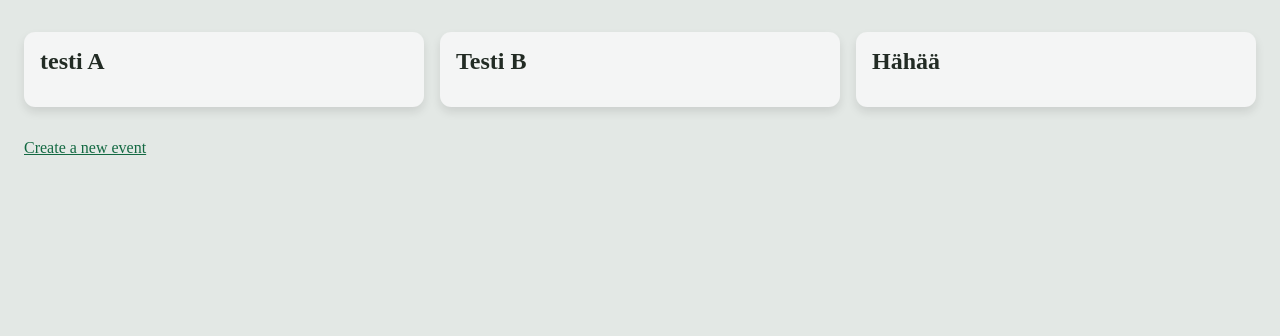
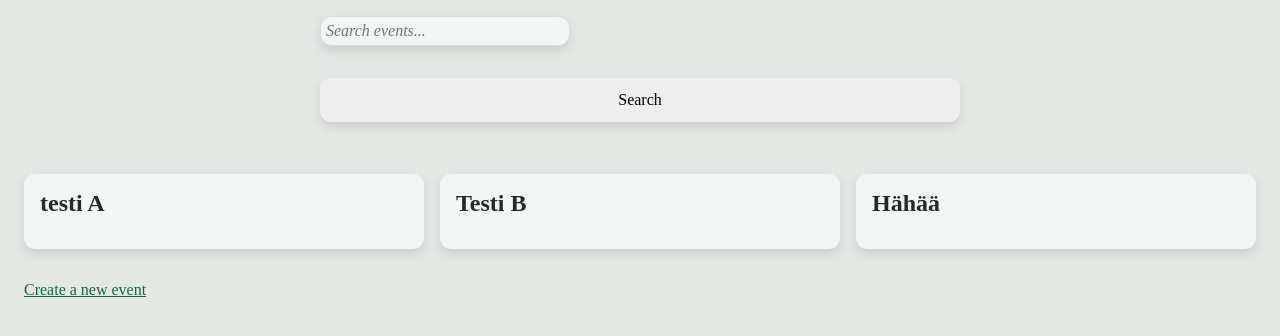
Before and after one commit to jannesaranpaa/tikawe-saavu, a Flask app: page /events in a window 1280 px wide. Shown: the part 137-473 px from the top of the page. Run offline with Flask 3, Linux system fonts and the light colour scheme; data comes from the database, SQL or seed files in the repository; both versions use the stored data as it was after the commit.

Commit message:
fix: implement a search feature for events

```diff
--- a/app.py
+++ b/app.py
@@ -293,8 +293,18 @@ def remove_feature(feature_id):
 
 @app.route("/events")
 def list_events():
-    all_events = events.get_events()
-    return render_template("events/list.html", events=all_events)
+    query = request.args.get("query", "").strip()
+
+    if len(query) > 100:
+        flash("Search query is too long (max 100 characters)")
+        return redirect("/events")
+
+    if query:
+        all_events = events.search_events(query)
+    else:
+        all_events = events.get_events()
+
+    return render_template("events/list.html", events=all_events, query=query)
 
 
 @app.route("/event/<slug>")
--- a/events.py
+++ b/events.py
@@ -93,3 +93,12 @@ def update_event(event_id, name, description, selected_features):
 def remove_event(event_id):
     sql = "DELETE FROM events WHERE id = ?"
     db.execute(sql, [event_id])
+
+
+def search_events(query):
+    sql = """SELECT id, name, slug, description
+             FROM events
+             WHERE name LIKE ? OR description LIKE ?
+             ORDER BY created_at DESC"""
+
+    return db.query(sql, [f"%{query}%", f"%{query}%"])
--- a/templates/events/list.html
+++ b/templates/events/list.html
@@ -5,11 +5,24 @@
 {% endblock %}
 
 {% block content %}
+    <form action="/events" method="GET" class="search-form" style="margin-bottom: 20px;">
+        <input type="text" name="query" value="{{ query }}" placeholder="Search events..." style="padding: 5px; width: 250px;">
+        <button type="submit" class="button">Search</button>
+
+        {% if query %}
+            <a href="/events" style="margin-left: 10px; color: gray;">Clear search</a>
+        {% endif %}
+    </form>
+
     <ul class="cardlist">
         {% for event in events %}
         <li class="card">
             <h2><a href="{{ url_for('view_event', slug=event.slug) }}">{{ event.name }}</a></h2>
             <p>{{ event.description }}</p>
+        </li>
+        {% else %}
+        <li class="card">
+            <p>No events found.</p>
         </li>
         {% endfor %}
     </ul>
```
Also changed, not shown: database.db.
